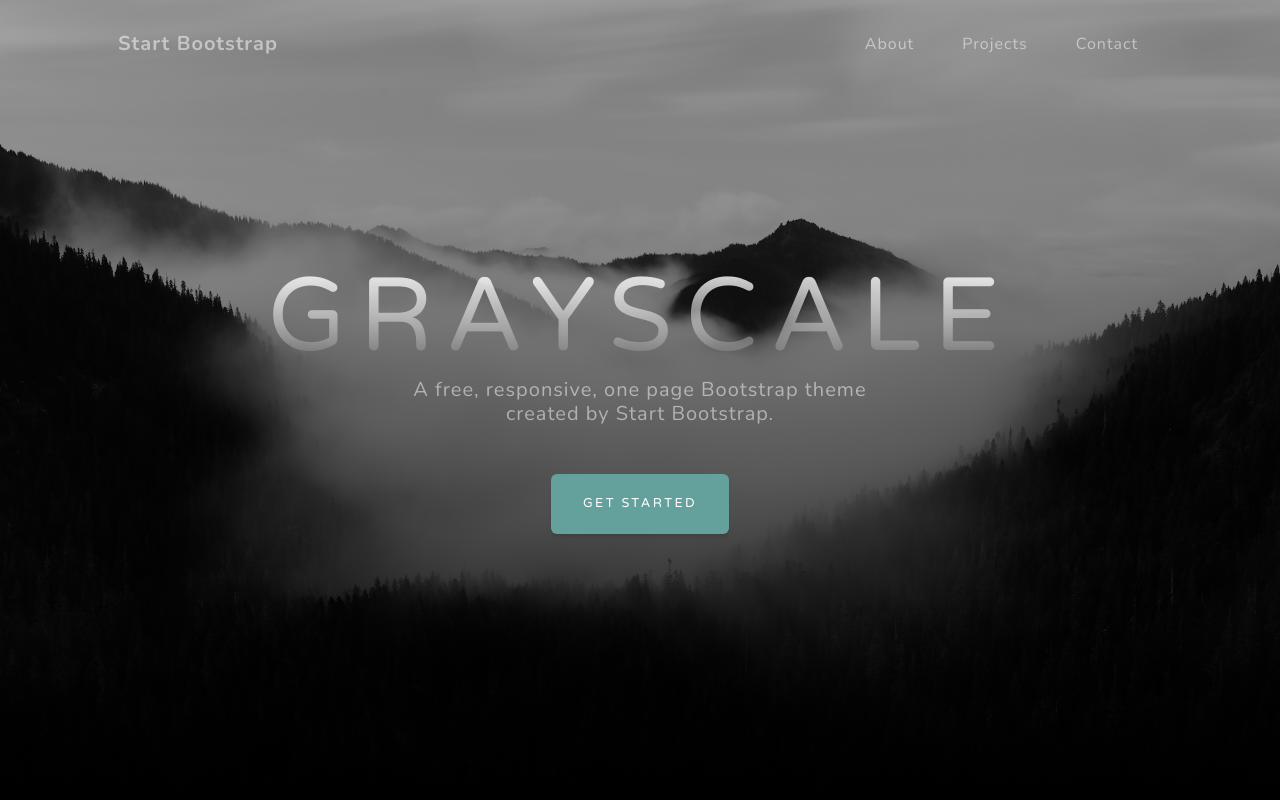
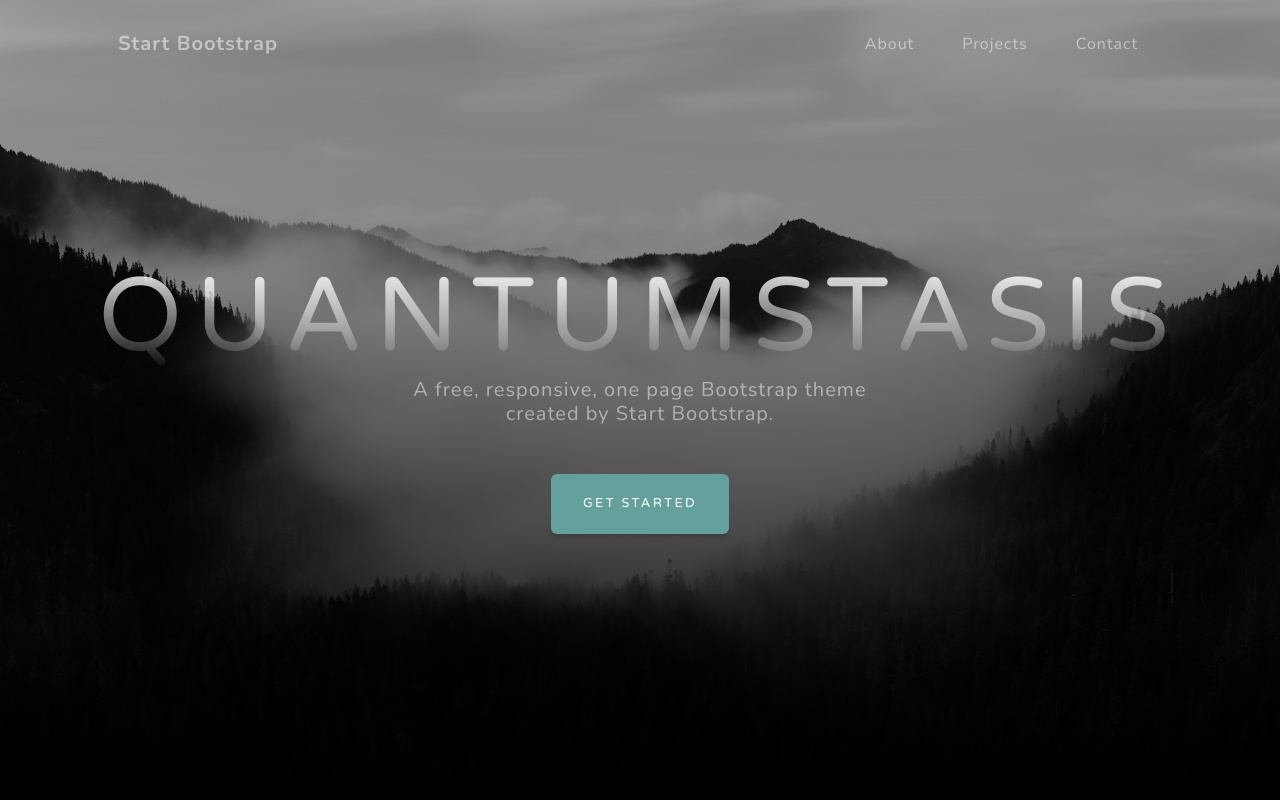
Before and after one commit to GitMarshallBill/quantumstasis, a plain HTML site: page index.html in a window 1280 px wide. Shown: the top 800 px of the page. Drawn offline with nearby package versions, Linux system fonts and the light colour scheme.

Commit message:
change site name

```diff
--- a/index.html
+++ b/index.html
@@ -5,7 +5,7 @@
         <meta name="viewport" content="width=device-width, initial-scale=1, shrink-to-fit=no" />
         <meta name="description" content="" />
         <meta name="author" content="" />
-        <title>Grayscale - Start Bootstrap Theme</title>
+        <title>QuantumStasis</title>
         <link rel="icon" type="image/x-icon" href="assets/favicon.ico" />
         <!-- Font Awesome icons (free version)-->
         <script src="https://use.fontawesome.com/releases/v6.3.0/js/all.js" crossorigin="anonymous"></script>
@@ -38,7 +38,7 @@
             <div class="container px-4 px-lg-5 d-flex h-100 align-items-center justify-content-center">
                 <div class="d-flex justify-content-center">
                     <div class="text-center">
-                        <h1 class="mx-auto my-0 text-uppercase">Grayscale</h1>
+                        <h1 class="mx-auto my-0 text-uppercase">quantumstasis</h1>
                         <h2 class="text-white-50 mx-auto mt-2 mb-5">A free, responsive, one page Bootstrap theme created by Start Bootstrap.</h2>
                         <a class="btn btn-primary" href="#about">Get Started</a>
                     </div>
```
